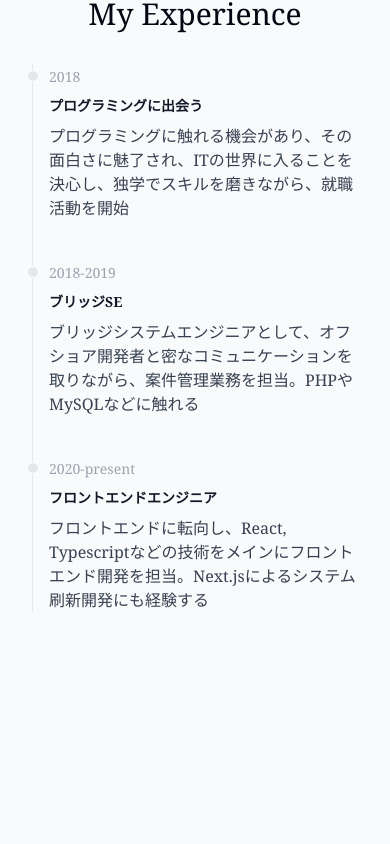
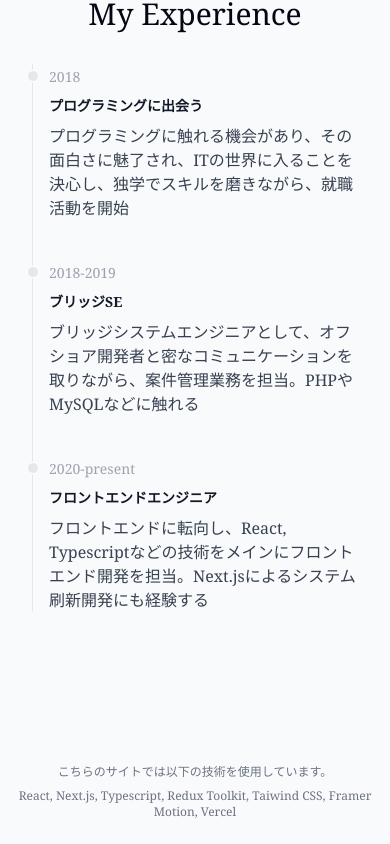
Before and after one commit to XXXXJin/My-portfolio-page, a Next.js app: page / in a window 390 px wide. Shown: the part 2967-3811 px from the top of the page. Before the commit the page ends 3731 px from the top, so only its background shows below. Built offline with nearby package versions, Linux system fonts and the light colour scheme.

Commit message:
フッダーの追加、ヘッダーのサイズ変更

```diff
--- a/app/layout.tsx
+++ b/app/layout.tsx
@@ -3,6 +3,7 @@ import { Sawarabi_Gothic } from "next/font/google";
 import "./globals.css";
 import Header from "@/components/header";
 import StoreProvider from "./storeProvider";
+import Footer from "@/components/footer";
 
 const sawarabiGothic = Sawarabi_Gothic({
   weight: "400",
@@ -33,6 +34,7 @@ export default function RootLayout({
 
           <Header />
           {children}
+          <Footer />
         </body>
       </html>
     </StoreProvider>
--- /dev/null
+++ b/components/footer.tsx
@@ -0,0 +1,14 @@
+import React from "react";
+import SectionHeading from "./sectionHeading";
+
+export default function Footer() {
+  return (
+    <footer className="mb-6 px-4 text-center text-gray-500 text-xs">
+      <p className="mb-2">こちらのサイトでは以下の技術を使用しています。</p>
+      <p>
+        React, Next.js, Typescript, Redux Toolkit, Taiwind CSS, Framer Motion,
+        Vercel
+      </p>
+    </footer>
+  );
+}
--- a/components/header.tsx
+++ b/components/header.tsx
@@ -18,7 +18,7 @@ export default function Header() {
   return (
     <header className="z-[999] relative">
       <motion.div
-        className="fixed top-0 left-1/2 h-[4.5rem] -translate-x-1/2 w-full rounded-none border border-white border-opacity-40 bg-white bg-opacity-80 shadow-lg shadow-black/[0.03] backdrop-blur-[0.5rem] sm:top-6 sm:h-[3.25rem] sm:w-[36rem] sm:rounded-full"
+        className="fixed top-0 left-1/2 h-[4.5rem] -translate-x-1/2 w-full rounded-none border border-white border-opacity-40 bg-white bg-opacity-80 shadow-lg shadow-black/[0.03] backdrop-blur-[0.5rem] sm:top-6 sm:h-[3.25rem] sm:w-[30rem] sm:rounded-full"
         initial={{ y: -100, x: "-50%", opacity: 0 }}
         animate={{ y: 0, x: "-50%", opacity: 1 }}
       ></motion.div>
```
